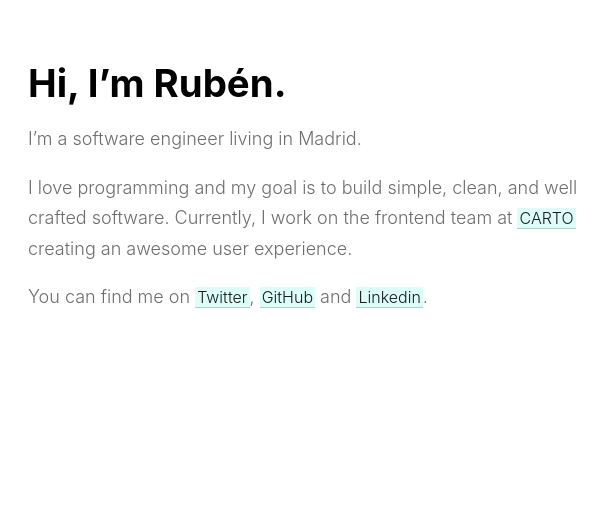
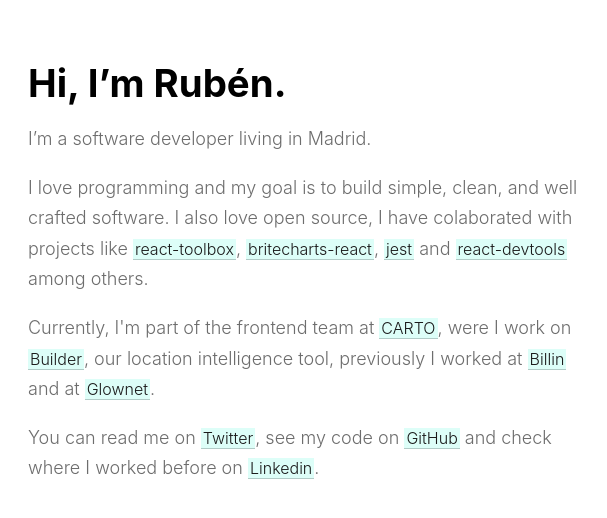
Before and after one commit to rubenmoya/rubenmoya.github.io, a plain HTML site: page index.html in a window 1280 px wide. Shown: the part 108-626 px from the top of the page, 394-1001 px from the left. Drawn offline with Linux system fonts and the light colour scheme.

Commit message:
Add more info :)

```diff
--- a/index.html
+++ b/index.html
@@ -16,14 +16,17 @@
     <article class="content">
       <h1 class="title">Hi, I’m Rubén.</h1>
       <p>
-        I’m a software engineer living in Madrid.
+        I’m a software developer living in Madrid.
       </p>
       <p>
-         I love programming and my goal is to build simple, clean, and well crafted software.
-        Currently, I work on the frontend team at <a href="https://carto.com" target="_blank">CARTO</a> creating an awesome user experience.
+        I love programming and my goal is to build simple, clean, and well crafted software.
+        I also love open source, I have colaborated with projects like <a href="https://github.com/react-toolbox/react-toolbox">react-toolbox</a>, <a href="https://github.com/eventbrite/britecharts-react">britecharts-react</a>, <a href="https://github.com/facebook/jest">jest</a> and <a href="https://github.com/facebook/react-devtools">react-devtools</a> among others.
       </p>
       <p>
-        You can find me on <a href="https://twitter.com/rubenmoya_" target="_blank">Twitter</a>, <a href="https://github.com/rubenmoya" target="_blank">GitHub</a> and <a href="https://linkedin.com/in/rubenmoyar/" target="_blank">Linkedin</a>.
+        Currently, I'm part of the frontend team at <a href="https://carto.com" target="_blank">CARTO</a>, were I work on <a href="https://carto.com/builder/">Builder</a>, our location intelligence tool, previously I worked at <a href="https://www.billin.net/">Billin</a> and at <a href="http://glownet.com/">Glownet</a>.
+      </p>
+      <p>
+        You can read me on <a href="https://twitter.com/rubenmoya_" target="_blank">Twitter</a>, see my code on <a href="https://github.com/rubenmoya" target="_blank">GitHub</a> and check where I worked before on <a href="https://linkedin.com/in/rubenmoyar/" target="_blank">Linkedin</a>.
       </p>
     </article>
   </main>
```
